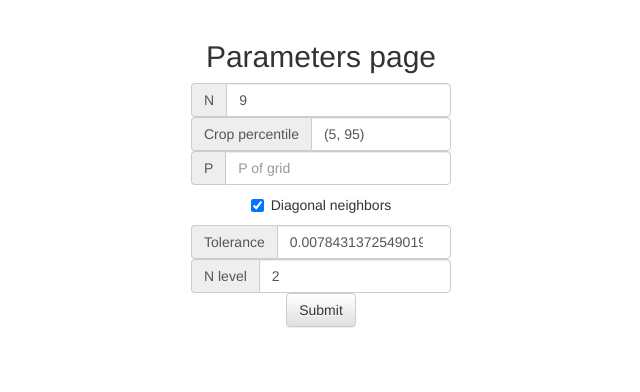
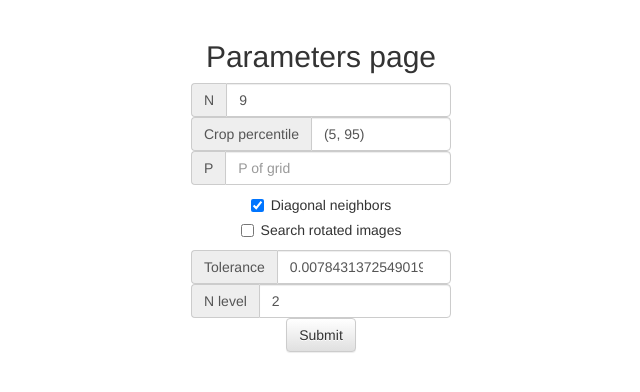
Before and after one commit to GerasymenkoS/Vetology, a Flask app: page /params/ in a window 1280 px wide. Shown: the top 392 px of the page, without its empty margins (319-959 px from the left). Run offline with Flask 2, Linux system fonts and the light colour scheme; some libraries are stand-ins or nearby versions.

Commit message:
Add rotated_search in params. Refactor loading of csv file. Fix logic. Add gif extansion

```diff
--- a/app.py
+++ b/app.py
@@ -16,7 +16,7 @@ import csv, io
 from ast import literal_eval
 
 UPLOAD_FOLDER = '/tmp' #'/app/images'
-ALLOWED_EXTENSIONS = set(['png', 'jpg', 'jpeg'])
+ALLOWED_EXTENSIONS = set(['png', 'jpg', 'jpeg', 'gif'])
 
 app = Flask(__name__, static_url_path='/images/')
 app.config['UPLOAD_FOLDER'] = UPLOAD_FOLDER
@@ -48,13 +48,13 @@ def allowed_file(filename):
 def load_csv_file():
     if request.method == 'POST':
         if request.files['csv_file']:
-            csv_file = io.StringIO(request.files['csv_file'].stream.read().decode("UTF8"), newline=None)
-            path_reader = csv.reader(csv_file, delimiter=' ', quotechar='|')
-            for path in path_reader:
-                try:
-                    sign.load_file(path[0])
-                except Exception as e:
-                    print("Wrond " + str(e))
+            try:
+                csv_file = io.StringIO(request.files['csv_file'].stream.read().decode("UTF8"), newline=None)
+                path_reader = csv.reader(csv_file, delimiter=' ', quotechar='|')
+                for path in path_reader:
+                    sign.load_file(path[0].replace(',', '/'))
+            except Exception as e:
+                return "Wrong " + str(e)
             return "OK"
         else:
             return render_template('load_csv.html')
@@ -77,6 +77,7 @@ def params():
             params_dict['crop_percentile'] = literal_eval(f['crop_percentile'])
             params_dict['P'] = int(f['P']) if f['P'] else None
             params_dict['diagonal_neighbors'] = bool(f.get('diagonal_neighbors'))
+            params_dict['search_rotated'] = bool(f.get('search_rotated'))
             params_dict['identical_tolerance'] = float(f['identical_tolerance'])
             params_dict['n_levels'] = int(f['n_levels'])
         except ValueError as e:
--- a/search.py
+++ b/search.py
@@ -1,6 +1,5 @@
 from elasticsearch import Elasticsearch
 from image_match.elasticsearch_driver import SignatureES
-
 
 
 class WorkWithSignatures():
@@ -8,18 +7,19 @@ class WorkWithSignatures():
     crop_percentile = (5, 95)
     P = None
     diagonal_neighbors = True
-    identical_tolerance = 2/255
+    identical_tolerance = 2 / 255
     n_levels = 2
+    search_rotated = False
 
-    es = Elasticsearch(
-        ['2f93f0f9514feb202fd1f7bf0c156606.us-west-2.aws.found.io'],
-        http_auth=('elastic', '5WaeXxhCvdzYvlmj7PvG4l69'),
-        port=9243,
-        use_ssl=True,
-        verify_certs=True,
-    )
+    # es = Elasticsearch(
+    #     ['2f93f0f9514feb202fd1f7bf0c156606.us-west-2.aws.found.io'],
+    #     http_auth=('elastic', '5WaeXxhCvdzYvlmj7PvG4l69'),
+    #     port=9243,
+    #     use_ssl=True,
+    #     verify_certs=True,
+    # )
 
-    # es = Elasticsearch()
+    es = Elasticsearch()
 
     ses = SignatureES(es, n_grid=n_grid, crop_percentile=crop_percentile, diagonal_neighbors=diagonal_neighbors,
                       identical_tolerance=identical_tolerance, n_levels=n_levels)
@@ -27,29 +27,32 @@ class WorkWithSignatures():
     def clear_db(self):
         self.es.indices.delete(index='images', ignore=[400, 404])
         self.es = Elasticsearch()
-        self.ses = SignatureES(self.es, n_grid=self.n_grid, crop_percentile=self.crop_percentile, diagonal_neighbors=self.diagonal_neighbors,
-                      identical_tolerance=self.identical_tolerance, n_levels=self.n_levels)
+        self.ses = SignatureES(self.es, n_grid=self.n_grid, crop_percentile=self.crop_percentile,
+                               diagonal_neighbors=self.diagonal_neighbors,
+                               identical_tolerance=self.identical_tolerance, n_levels=self.n_levels)
 
     def reload_params(self, params):
-        self.ses = SignatureES(self.es, **params)
         self.n_grid = params['n_grid']
         self.crop_percentile = params['crop_percentile']
         self.P = params['P']
         self.diagonal_neighbors = params['diagonal_neighbors']
         self.identical_tolerance = params['identical_tolerance']
         self.n_levels = params['n_levels']
+        self.search_rotated = params['search_rotated']
+        params.pop("search_rotated", None)
+        self.ses = SignatureES(self.es, **params)
 
     def get_all_params(self):
         return {'n_grid': self.n_grid,
-               'crop_percentile': self.crop_percentile,
-               'P': self.P,
-               'diagonal_neighbors': self.diagonal_neighbors,
-               'identical_tolerance': self.identical_tolerance,
-               'n_levels': self.n_levels}
-
+                'crop_percentile': self.crop_percentile,
+                'P': self.P,
+                'diagonal_neighbors': self.diagonal_neighbors,
+                'identical_tolerance': self.identical_tolerance,
+                'n_levels': self.n_levels,
+                'search_rotated': self.search_rotated}
 
     def load_file(self, path):
         self.ses.add_image(path)
 
     def search_file(self, file_bytes):
-        return self.ses.search_image(file_bytes, bytestream=True, all_orientations=True)
+        return self.ses.search_image(file_bytes, bytestream=True, all_orientations=self.search_rotated)
--- a/templates/params.html
+++ b/templates/params.html
@@ -29,6 +29,9 @@
              <div class="checkbox">
                 <label><input type="checkbox" name="diagonal_neighbors" {% if diagonal_neighbors %} checked {% endif %}>Diagonal neighbors</label>
               </div>
+              <div class="checkbox">
+                <label><input type="checkbox" name="search_rotated" {% if search_rotated %} checked {% endif %}>Search rotated images</label>
+              </div>
              <div class="input-group">
                 <span class="input-group-addon">Tolerance</span>
                 <input id="msg" type="number" class="form-control" name="identical_tolerance" placeholder="Tolerance" step = "any" value="{{ identical_tolerance }}">
```
